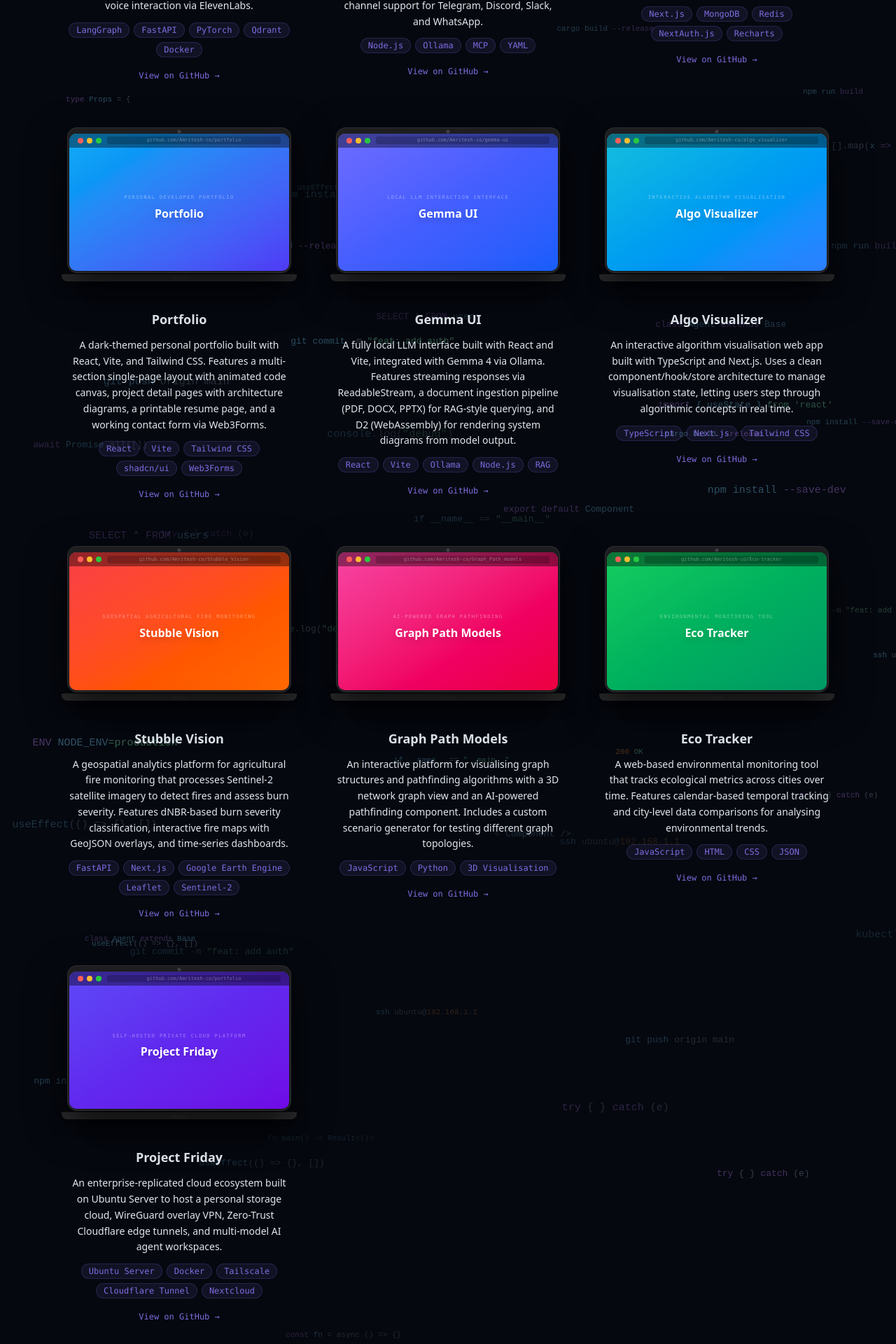
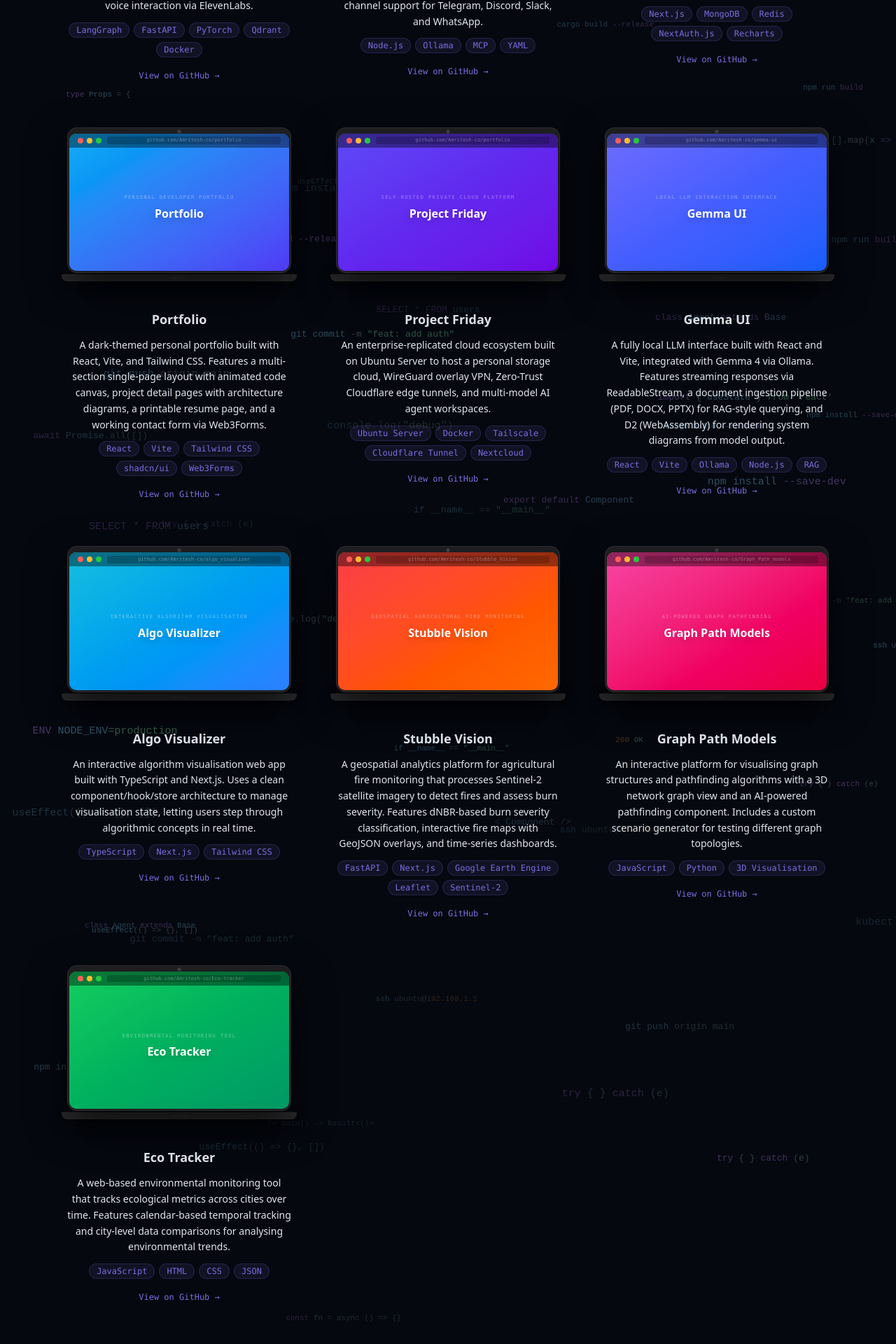
Before and after one commit to Amritesh-co/portfolio, a React (Vite) app: page /projects in a window 1280 px wide. Shown: the part 736-2656 px from the top of the page at 70% size. Built offline with nearby package versions, Linux system fonts and the light colour scheme.

Commit message:
chore: move Project Friday next to Portfolio in projects array

```diff
--- a/src/data/projects.js
+++ b/src/data/projects.js
@@ -40,6 +40,17 @@
       "A dark-themed personal portfolio built with React, Vite, and Tailwind CSS. Features a multi-section single-page layout with animated code canvas, project detail pages with architecture diagrams, a printable resume page, and a working contact form via Web3Forms.",
     tags: ["React", "Vite", "Tailwind CSS", "shadcn/ui", "Web3Forms"],
     gradient: "from-sky-500 to-indigo-600",
+    url: "github.com/Amritesh-co/portfolio",
+    github: "https://github.com/Amritesh-co/portfolio",
+  },
+  {
+    slug: "friday",
+    name: "Project Friday",
+    tagline: "Self-Hosted Private Cloud Platform",
+    description:
+      "An enterprise-replicated cloud ecosystem built on Ubuntu Server to host a personal storage cloud, WireGuard overlay VPN, Zero-Trust Cloudflare edge tunnels, and multi-model AI agent workspaces.",
+    tags: ["Ubuntu Server", "Docker", "Tailscale", "Cloudflare Tunnel", "Nextcloud"],
+    gradient: "from-indigo-600 to-violet-700",
     url: "github.com/Amritesh-co/portfolio",
     github: "https://github.com/Amritesh-co/portfolio",
   },
@@ -98,15 +109,4 @@
     url: "github.com/Amritesh-co/Eco-tracker",
     github: "https://github.com/Amritesh-co/Eco-tracker",
   },
-  {
-    slug: "friday",
-    name: "Project Friday",
-    tagline: "Self-Hosted Private Cloud Platform",
-    description:
-      "An enterprise-replicated cloud ecosystem built on Ubuntu Server to host a personal storage cloud, WireGuard overlay VPN, Zero-Trust Cloudflare edge tunnels, and multi-model AI agent workspaces.",
-    tags: ["Ubuntu Server", "Docker", "Tailscale", "Cloudflare Tunnel", "Nextcloud"],
-    gradient: "from-indigo-600 to-violet-700",
-    url: "github.com/Amritesh-co/portfolio",
-    github: "https://github.com/Amritesh-co/portfolio",
-  },
 ];
```
